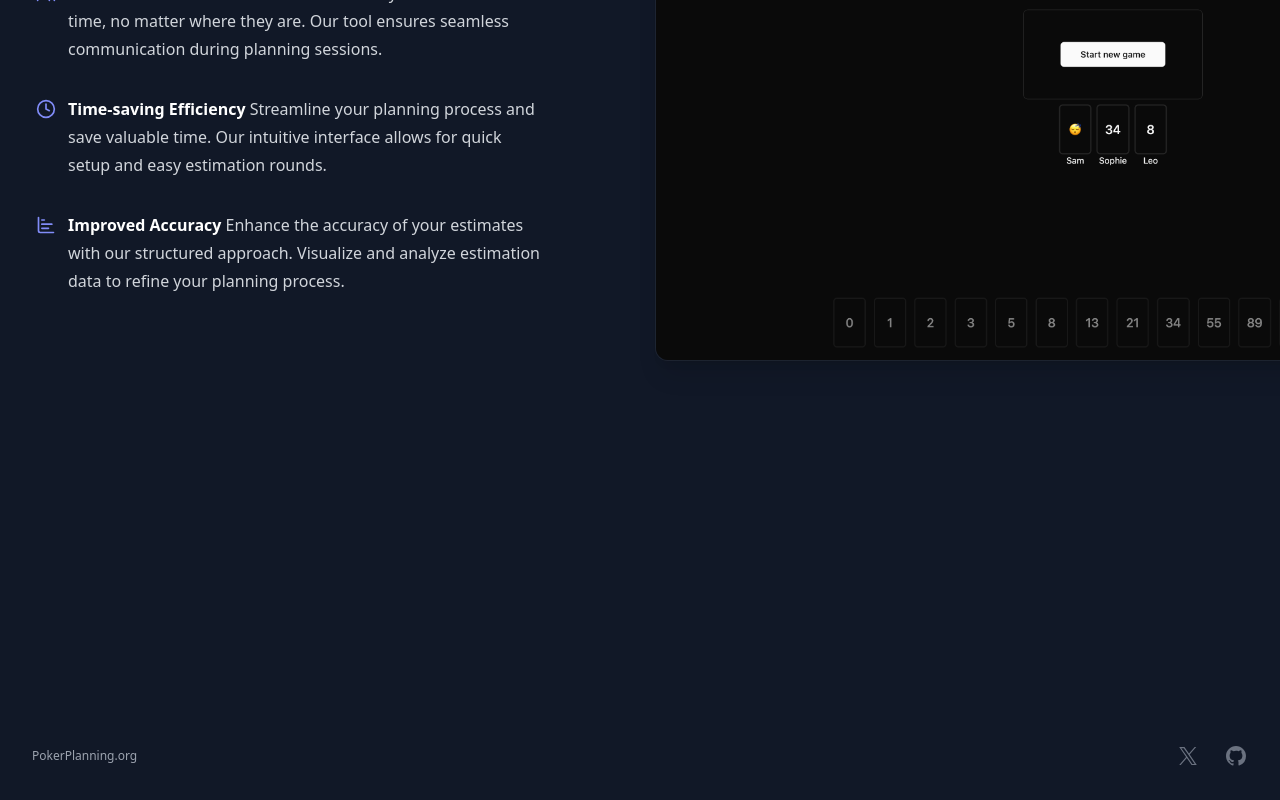
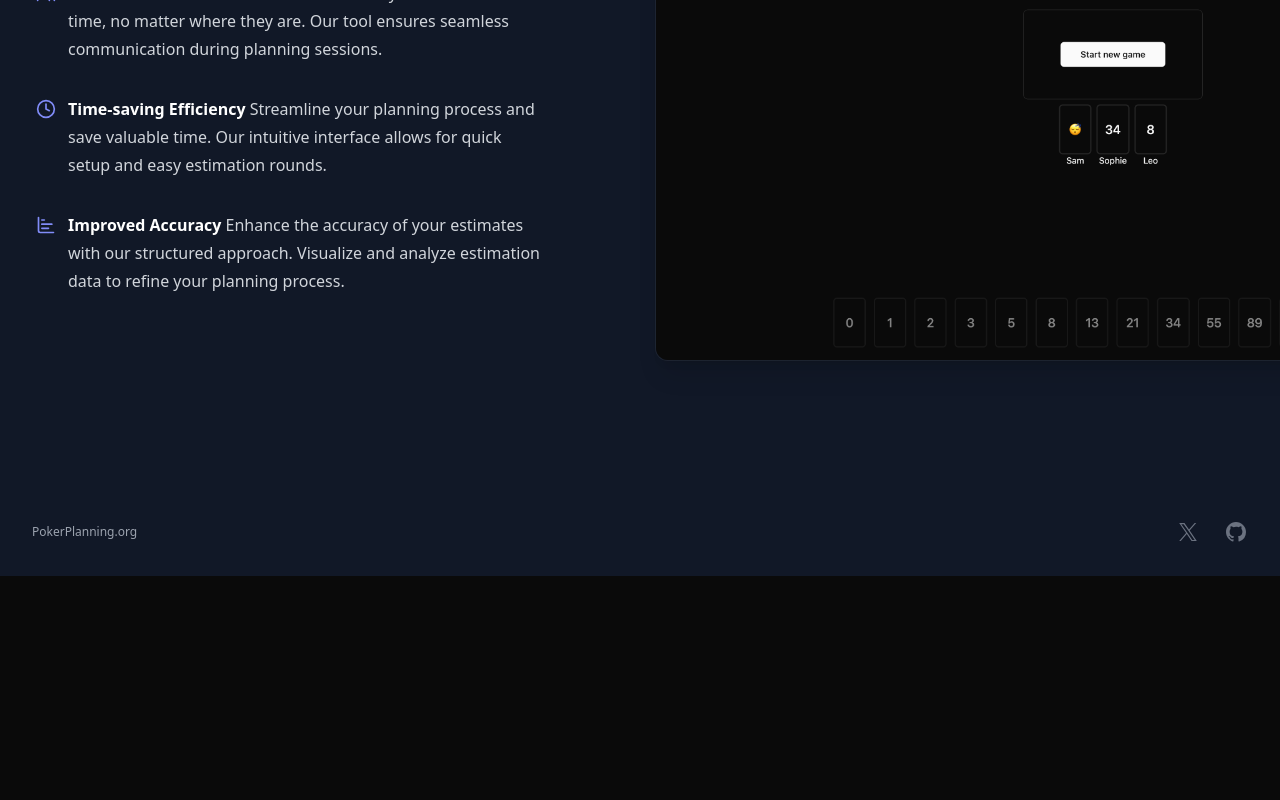
Before and after one commit to ModPhoenix/poker-planning, a React (Vite) app in the folder client/: page / in a window 1280 px wide. Shown: the part 1101-1901 px from the top of the page. After the commit the page ends 1677 px from the top, so only its background shows below. Built offline with nearby package versions, Linux system fonts and the light colour scheme; no server answers.

Commit message:
fix: footer styles

```diff
--- a/client/src/components/footer/index.tsx
+++ b/client/src/components/footer/index.tsx
@@ -29,25 +29,28 @@ const navigation = {
 
 export const Footer: FC = () => {
   return (
-    <footer aria-labelledby="footer-heading" className="bg-gray-900">
+    <footer
+      aria-labelledby="footer-heading"
+      className="bg-white dark:bg-gray-900"
+    >
       <h2 id="footer-heading" className="sr-only">
         Footer
       </h2>
-      <div className="mx-auto max-w-7xl px-6 pb-8 pt-20 sm:pt-24 lg:px-8 lg:pt-32">
-        <div className="mt-16 pt-8 sm:mt-20 md:flex md:items-center md:justify-between lg:mt-24">
+      <div className="mx-auto max-w-7xl px-6 pb-8 pt-8 lg:px-8">
+        <div className="md:flex md:items-center md:justify-between">
           <div className="flex space-x-6 md:order-2">
             {navigation.social.map((item) => (
               <a
                 key={item.name}
                 href={item.href}
-                className="text-gray-500 hover:text-gray-400"
+                className="text-gray-400 hover:text-gray-500 dark:text-gray-500 dark:hover:text-gray-400"
               >
                 <span className="sr-only">{item.name}</span>
                 <item.icon aria-hidden="true" className="h-6 w-6" />
               </a>
             ))}
           </div>
-          <p className="mt-8 text-xs leading-5 text-gray-400 md:order-1 md:mt-0">
+          <p className="mt-8 text-xs leading-5 text-gray-500 dark:text-gray-400 md:order-1 md:mt-0">
             PokerPlanning.org
           </p>
         </div>
```
